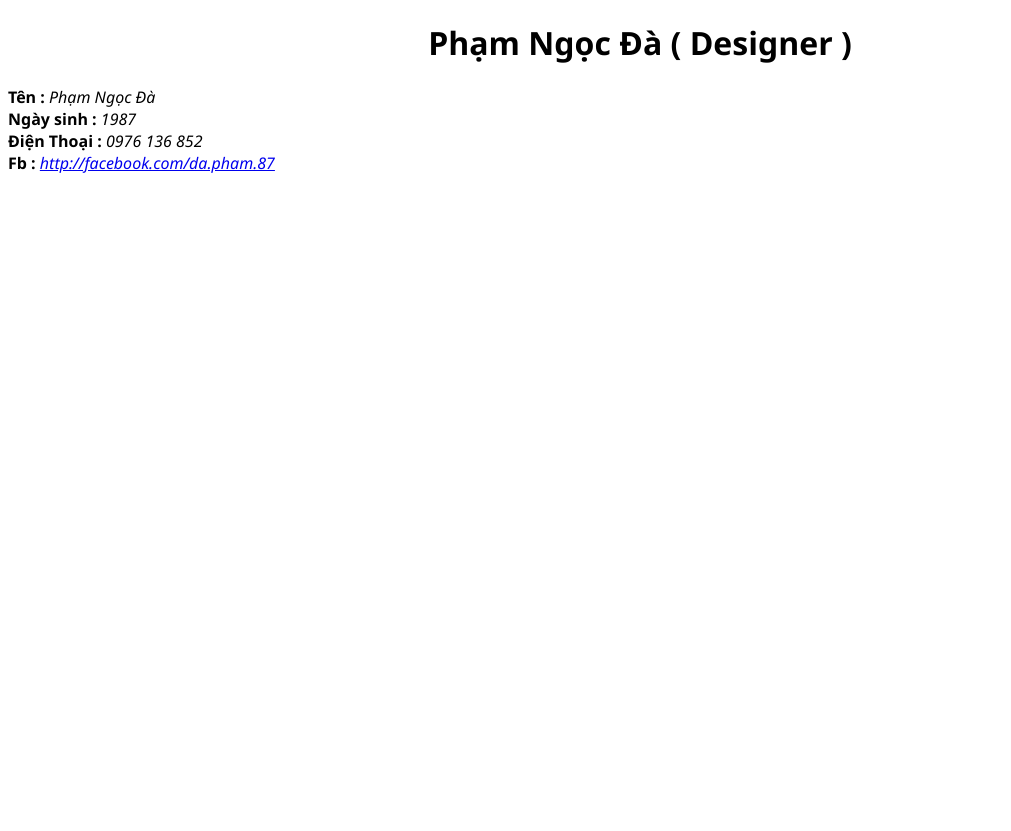
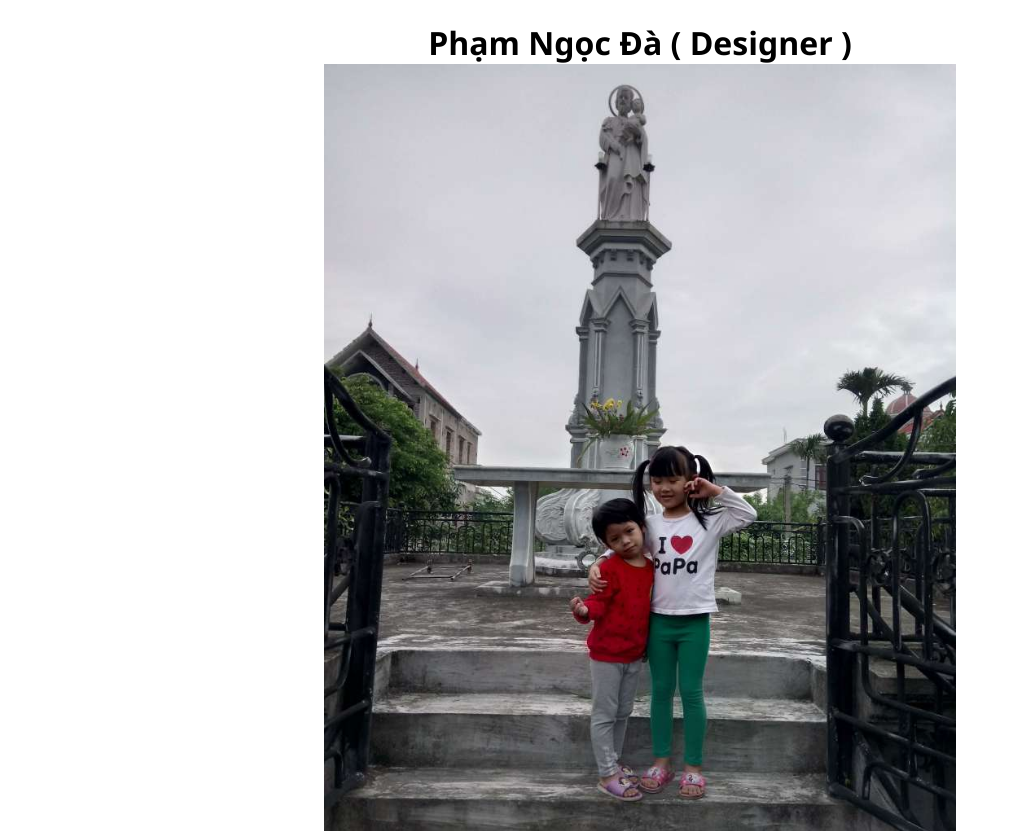
Before and after one commit to ngocda204/ngocda204.github.io, a plain HTML site: page index.html in a window 1280 px wide. Shown: the top 831 px of the page, without its empty margins (0-1011 px from the left). Before the commit the page ends 800 px from the top, so only its background shows below. Drawn offline with Linux system fonts and the light colour scheme.

Commit message:
ok thay doi

```diff
--- a/1.css
+++ b/1.css
@@ -4,3 +4,6 @@ body {
 h1 {
 	text-align: center;
 }
+img {
+	width: 50%;
+}
--- a/index.html
+++ b/index.html
@@ -6,7 +6,8 @@
 	<link rel="stylesheet" href="1.css">
 </head>
 <body>
-	<h1> Phạm Ngọc Đà ( Designer )</h1>
+	<h1> Phạm Ngọc Đà ( Designer ) <br> <img src="images/01.JPEG" alt=""></h1>
+
 	<div class="thongtin">
 		<b>Tên :</b> <i> Phạm Ngọc Đà</i>
 	</div>
```
Also changed, not shown: images/01.JPEG (added).
